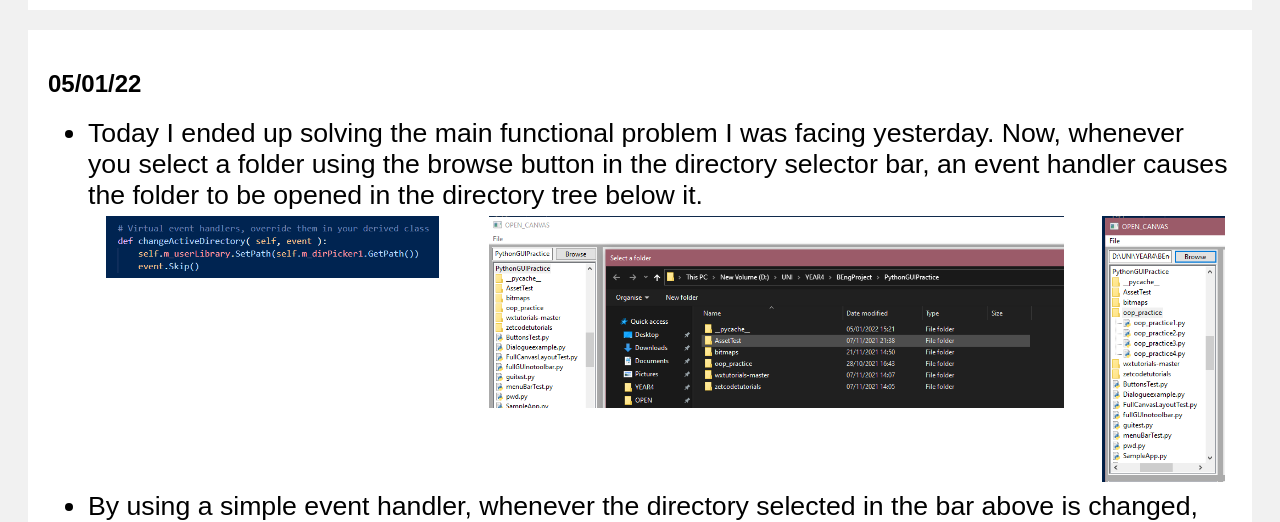
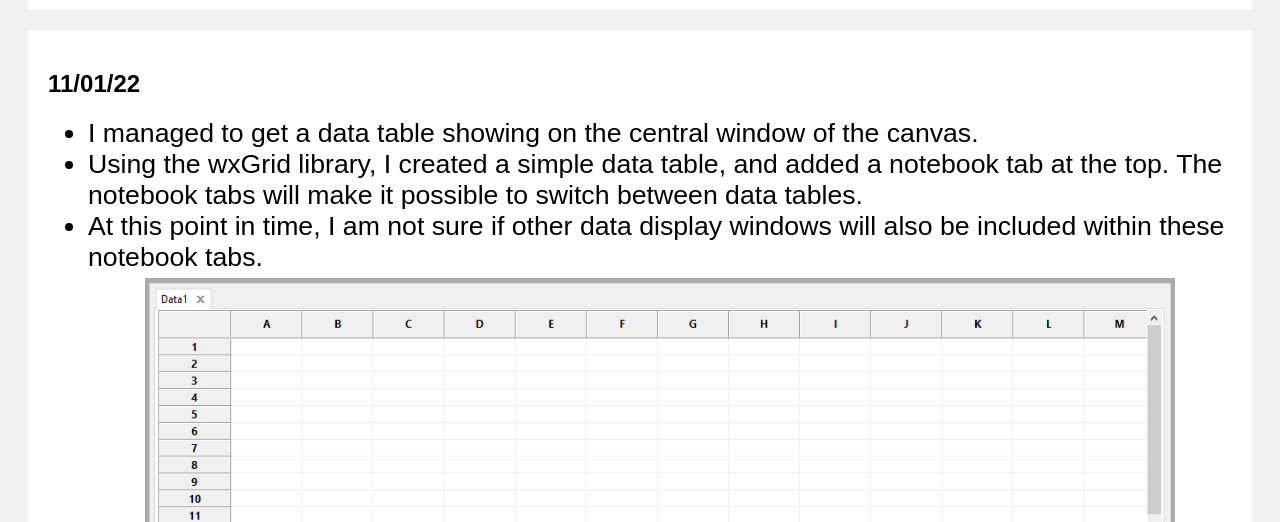
Before and after one commit to gregorjmathieson/OPEN_GUI_Devlog, a plain HTML site: page index.html in a window 1280 px wide. Shown: the part 278-800 px from the top of the page. Drawn offline with Linux system fonts and the light colour scheme.

Commit message:
11/01/22 update

```diff
--- a/index.html
+++ b/index.html
@@ -21,6 +21,19 @@
                 </ul>
             </div>
         </div> -->
+        <div class="row">
+            <div class="card">
+                <h2>11/01/22</h2>
+                <ul>
+                    <li>I managed to get a data table showing on the central window of the canvas.</li>
+                    <li>Using the wxGrid library, I created a simple data table, and added a notebook tab at the top. The notebook tabs will make it possible to switch between data tables.</li>
+                    <li>At this point in time, I am not sure if other data display windows will also be included within these notebook tabs.</li>
+                    <div id="album">
+                        <a href="IMAGES/DataTables/table.PNG" data-lightbox="datatables"><img class="images" src="IMAGES/DataTables/table.PNG"></img></a>
+                    </div>
+                </ul>
+            </div>
+        </div>
         <div class="row">
             <div class="card">
                 <h2>05/01/22</h2>
```
Also changed, not shown: IMAGES/DataTables/table.PNG (added).
